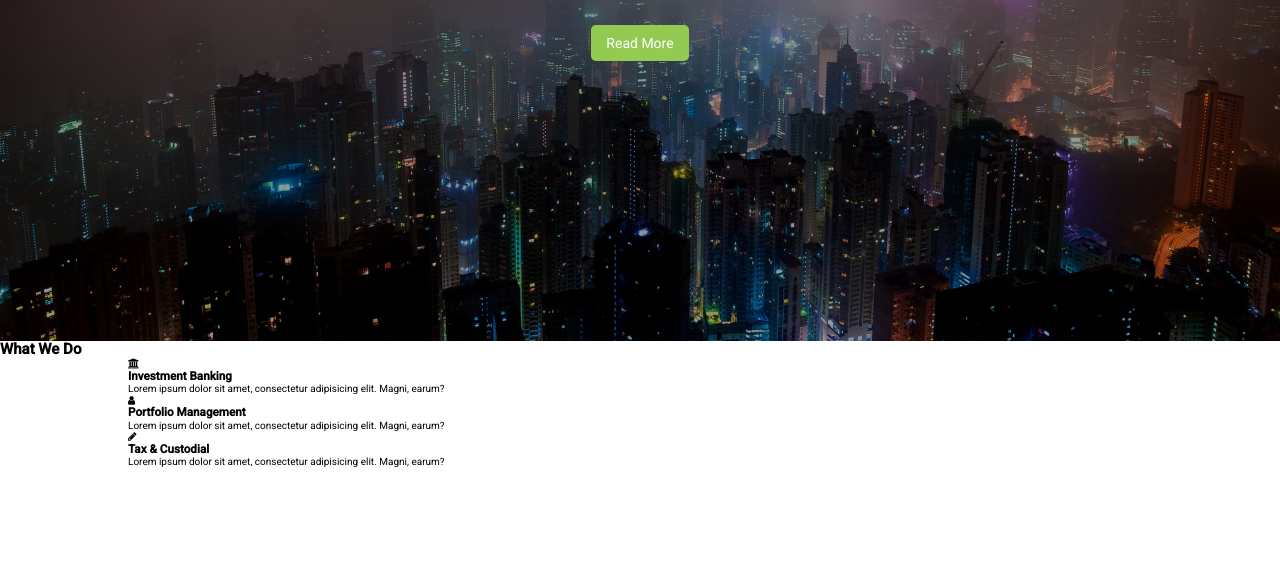
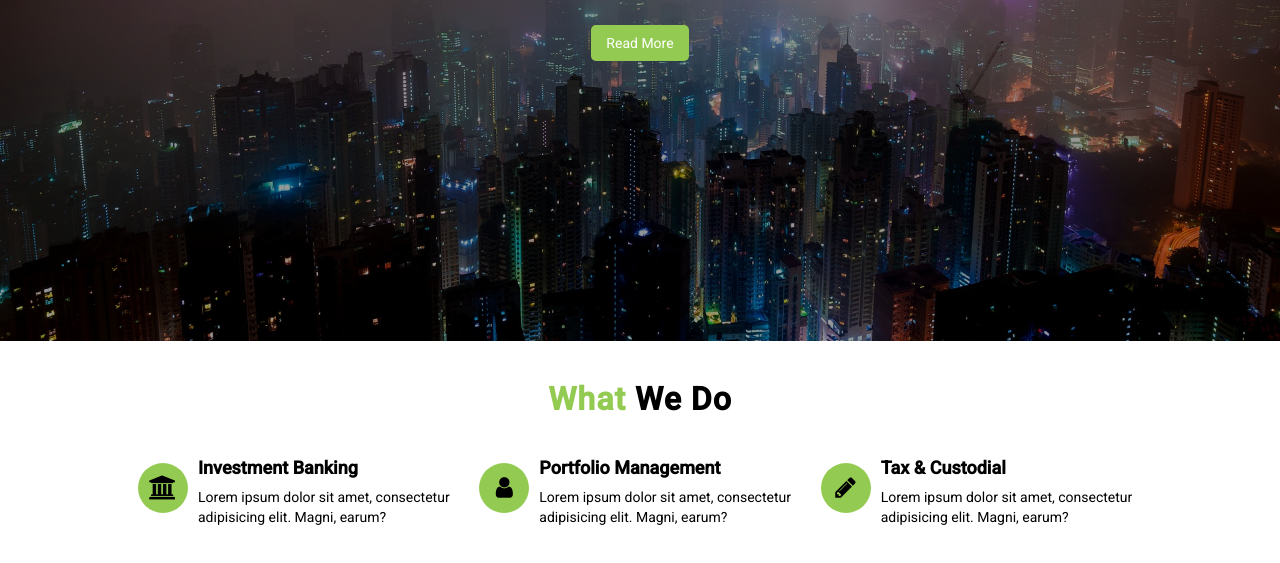
Before and after one commit to DariuszOkonski/webpage-edgeledger, a website: page index.html in a window 1280 px wide. Shown: the part 459-1022 px from the top of the page. Before the commit the page ends 927 px from the top, so only its background shows below. Drawn offline with nearby package versions, Linux system fonts and the light colour scheme.

Commit message:
add import skills

```diff
--- a/scss/main.scss
+++ b/scss/main.scss
@@ -2,3 +2,4 @@
 @import 'variables';
 @import 'utilities';
 @import 'header';
+@import 'skills';
```
Also changed, not shown: css/main.css, 1 other file.
